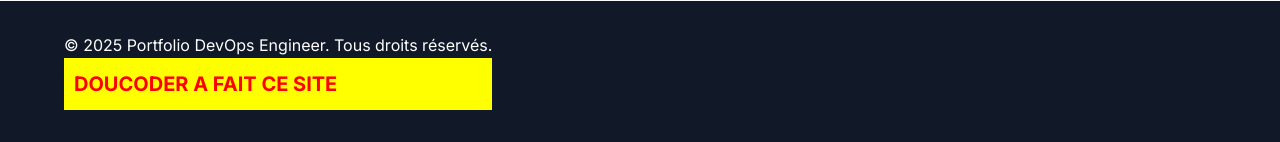
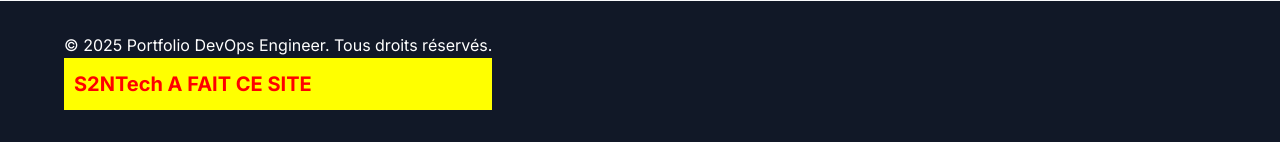
Before and after one commit to doundiaye98/west, a PHP site: page /portfolio-west/ in a window 1280 px wide. Shown: the part 5957-6099 px from the top of the page. Run offline with PHP 8.4, Linux system fonts and the light colour scheme.

Commit message:
Mise à jour du site

```diff
--- a/index.php
+++ b/index.php
@@ -384,7 +384,7 @@ if ($_POST) {
             <div class="footer-content">
                 <div class="footer-text">
                     <p>&copy; <?php echo date('Y'); ?> Portfolio DevOps Engineer. Tous droits réservés.</p>
-                    <p style="color: red !important; font-size: 20px !important; font-weight: bold !important; background: yellow !important; padding: 10px !important;">DOUCODER A FAIT CE SITE</p>
+                    <p style="color: red !important; font-size: 20px !important; font-weight: bold !important; background: yellow !important; padding: 10px !important;">S2NTech A FAIT CE SITE</p>
                 </div>
                 <div class="footer-links">
                     <!-- Navigation links removed -->
```
